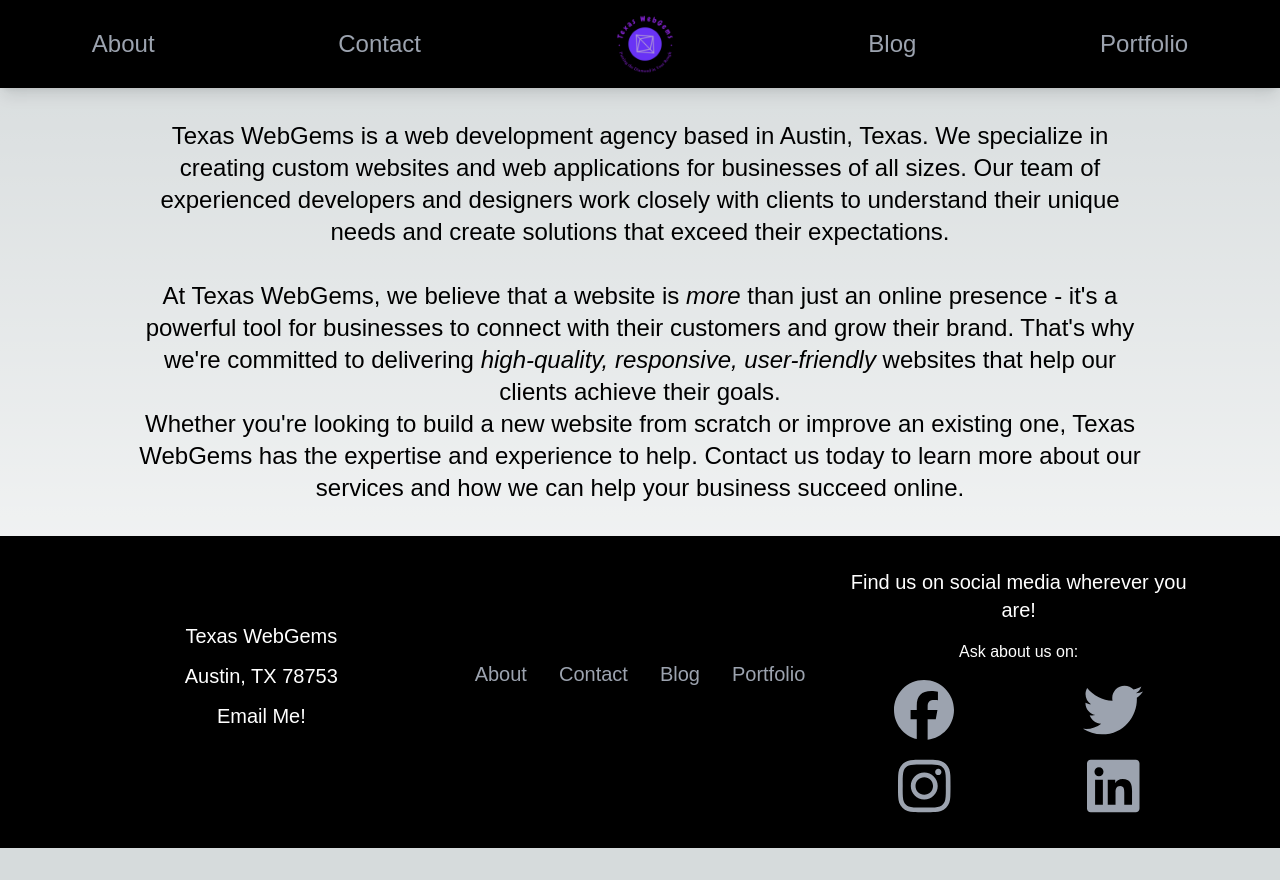
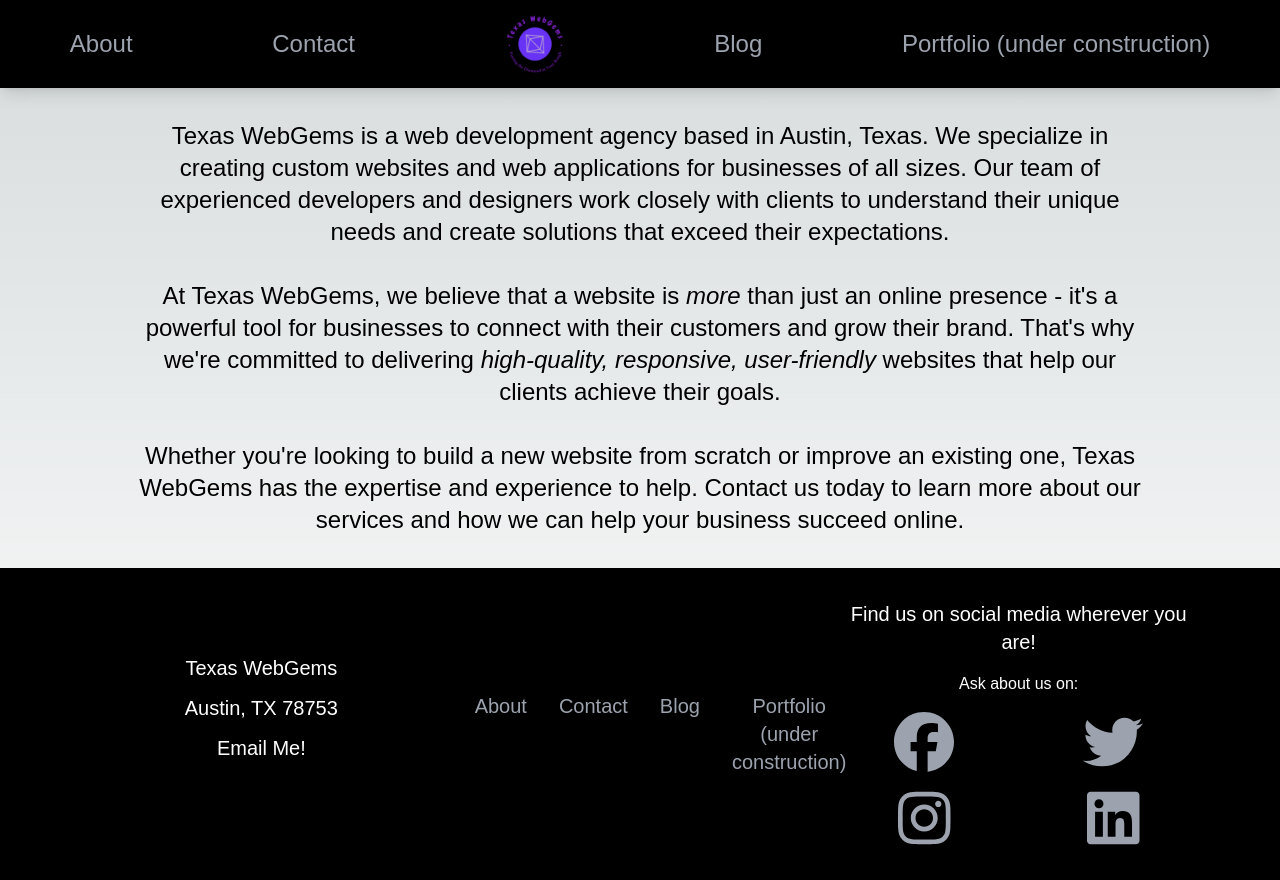
Before and after one commit to TriState-WebGems/twg-redesign, a Next.js app: page /about in a window 1280 px wide. Before the commit the page ends 848 px from the top, so only its background shows below. Built offline with nearby package versions, Linux system fonts and the light colour scheme; a web font is replaced by a local one.

Commit message:
about page fixes, nextjs 15 isn't ready yet

```diff
--- a/app/components/layout/footer.tsx
+++ b/app/components/layout/footer.tsx
@@ -45,7 +45,7 @@
             href="https://gemafawell.dev"
             className="h-16 px-4 text-gray-400 hover:text-white"
           >
-            Portfolio
+            Portfolio (under construction)
           </Link>
         </div>
         <div className="flex flex-col justify-around">
@@ -53,28 +53,36 @@
           <p className='pb-4'>Ask about us on:</p>
           <section className="grid grid-cols-2 gap-4 justify-items-center">
             <div>
+              <Link href="https://www.facebook.com/TexasWebGems" target="_blank">
               <FontAwesomeIcon
                 icon={faFacebook}
                 className="text-6xl text-gray-400 hover:text-white"
               />
+              </Link>
             </div>
             <div>
+              <Link href="https://www.x.com/TexasWebGems" target="_blank">
               <FontAwesomeIcon
                 icon={faTwitter}
                 className="text-6xl text-gray-400 hover:text-white"
               />
+              </Link>
             </div>
             <div>
+              <Link href="https://instagram.com/GemAfaWell" target="_blank">
               <FontAwesomeIcon
                 icon={faInstagram}
                 className="text-6xl text-gray-400 hover:text-white"
               />
+              </Link>
             </div>
             <div>
-              <FontAwesomeIcon
-                icon={faLinkedin}
-                className="text-6xl text-gray-400 hover:text-white"
-              />
+              <Link href="https://www.linkedin.com/company/texas-webgems" target="_blank">
+                <FontAwesomeIcon
+                  icon={faLinkedin}
+                  className="text-6xl text-gray-400 hover:text-white"
+                />
+              </Link>
             </div>
           </section>
         </div>
--- a/app/components/layout/navbar.tsx
+++ b/app/components/layout/navbar.tsx
@@ -51,7 +51,7 @@
           href="https://gemafawell.dev"
             className="flex items-center justify-between px-4 my-1 text-gray-400 hover:text-white"
         >
-          Portfolio
+          Portfolio (under construction)
         </Link>
       </nav>
       )}
--- a/app/content/about.mdx
+++ b/app/content/about.mdx
@@ -1,5 +1,5 @@
 Texas WebGems is a web development agency based in Austin, Texas. We specialize in creating custom websites and web applications for businesses of all sizes. Our team of experienced developers and designers work closely with clients to understand their unique needs and create solutions that exceed their expectations.
 \
 At Texas WebGems, we believe that a website is *more* than just an online presence - it's a powerful tool for businesses to connect with their customers and grow their brand. That's why we're committed to delivering *high-quality, responsive, user-friendly* websites that help our clients achieve their goals.
-
+\
 Whether you're looking to build a new website from scratch or improve an existing one, Texas WebGems has the expertise and experience to help. [Contact us](https://www.texaswebgems.com/contact) today to learn more about our services and how we can help your business succeed online.
--- a/package.json
+++ b/package.json
@@ -22,10 +22,10 @@
     "@types/react-dom": "18.3.1",
     "autoprefixer": "10.4.20",
     "framer-motion": "^11.11.10",
-    "next": "^15.0.1",
+    "next": "^14.2.15",
     "postcss": "8.4.47",
-    "react": "18.3.1",
-    "react-dom": "18.3.1",
+    "react": "^18.3.1",
+    "react-dom": "^18.3.1",
     "sharp": "^0.33.5",
     "tailwindcss": "3.4.14",
     "typescript": "5.6.3",
```
Also changed, not shown: 1 other file (tests, documents, lock files or other folders).
